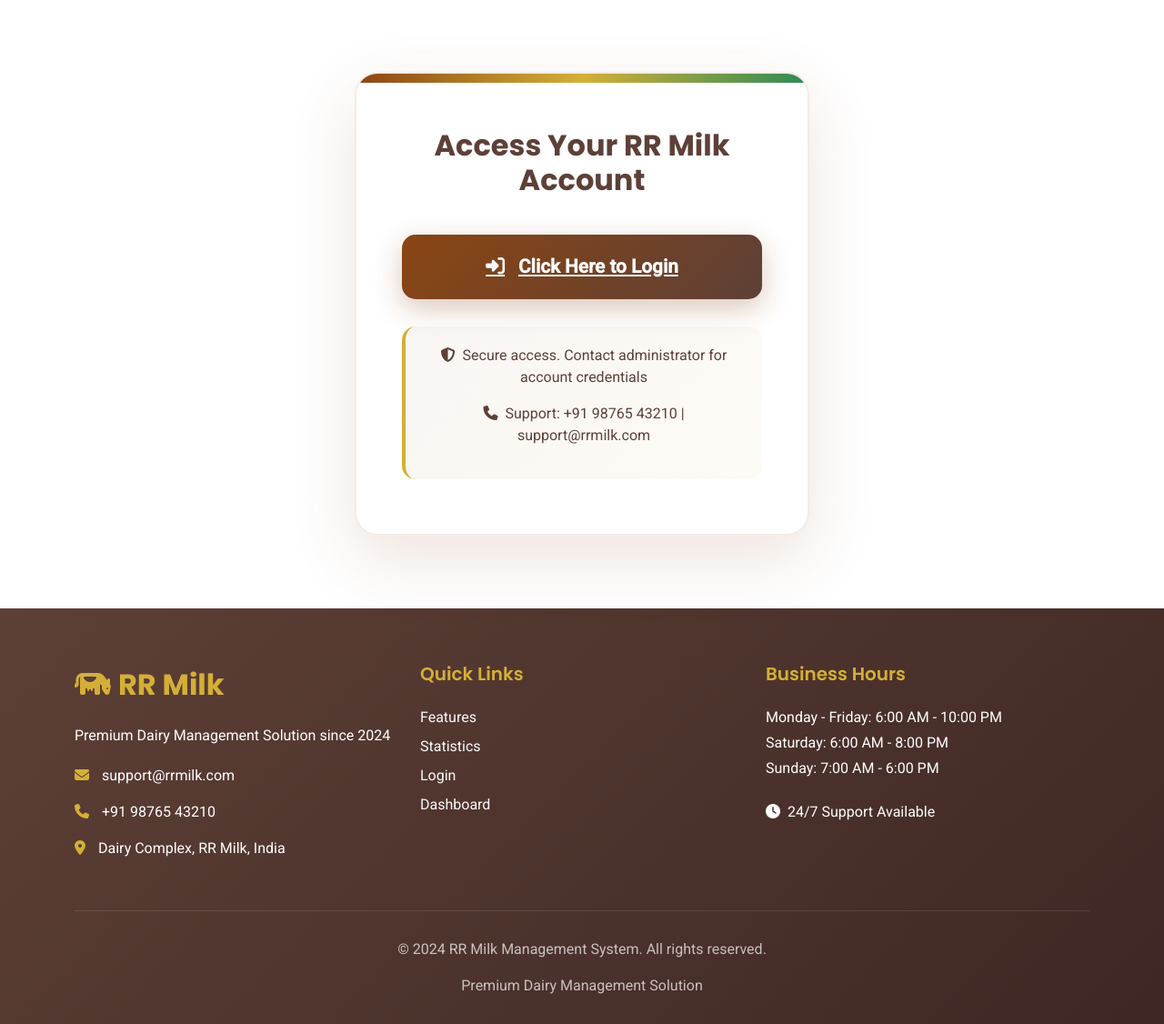
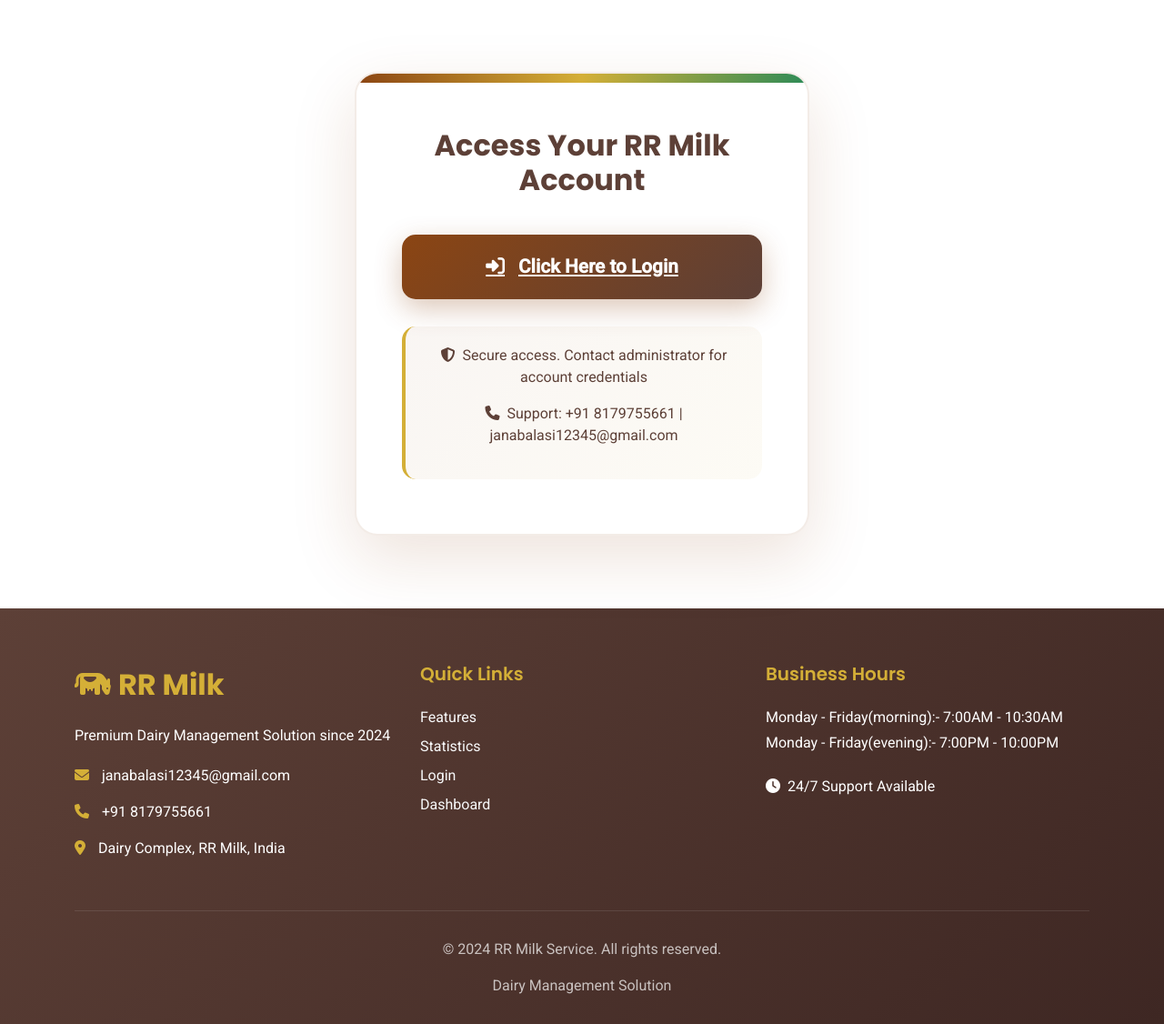
Before and after one commit to kamalakarjana/jkmilkbooth, a Flask app: page / in a window 1280 px wide. Shown: the part 2791-3917 px from the top of the page at 91% size. Run offline with Flask 3, Linux system fonts and the light colour scheme.

Commit message:
commit 5

```diff
--- a/templates/index_public.html
+++ b/templates/index_public.html
@@ -556,11 +556,11 @@
                             <i class="fas fa-cow logo-icon"></i>
                         </div>
                         <h1 class="brand-name">RR Milk</h1>
-                        <p class="brand-tagline">Premium Dairy Management System</p>
+                        <p class="brand-tagline">Dairy Management System</p>
                     </div>
 
                     <p class="lead text-dark mb-4 animate-fade-in delay-1" style="font-size: 1.3rem; line-height: 1.8;">
-                        Streamline your dairy operations with our comprehensive management solution.
+                        Streamline of  dairy operations with our comprehensive management solution.
                         Track collections, sales, suppliers, and payments all in one place with RR Milk's
                         state-of-the-art management system.
                     </p>
@@ -735,7 +735,7 @@
 
                 <div class="admin-note">
                     <p><i class="fas fa-shield-alt me-2"></i>Secure access. Contact administrator for account credentials</p>
-                    <p class="mt-2"><i class="fas fa-phone me-2"></i>Support: +91 98765 43210 | support@rrmilk.com</p>
+                    <p class="mt-2"><i class="fas fa-phone me-2"></i>Support: +91 8179755661 | janabalasi12345@gmail.com</p>
                 </div>
             </div>
         </div>
@@ -752,8 +752,8 @@
                     </div>
                     <p>Premium Dairy Management Solution since 2024</p>
                     <div class="footer-contact">
-                        <p><i class="fas fa-envelope"></i> support@rrmilk.com</p>
-                        <p><i class="fas fa-phone"></i> +91 98765 43210</p>
+                        <p><i class="fas fa-envelope"></i> janabalasi12345@gmail.com</p>
+                        <p><i class="fas fa-phone"></i> +91 8179755661</p>
                         <p><i class="fas fa-map-marker-alt"></i> Dairy Complex, RR Milk, India</p>
                     </div>
                 </div>
@@ -768,16 +768,15 @@
                 </div>
                 <div class="col-md-4">
                     <h5 class="mb-4" style="color: var(--secondary);">Business Hours</h5>
-                    <p class="mb-1">Monday - Friday: 6:00 AM - 10:00 PM</p>
-                    <p class="mb-1">Saturday: 6:00 AM - 8:00 PM</p>
-                    <p class="mb-1">Sunday: 7:00 AM - 6:00 PM</p>
+                    <p class="mb-1">Monday - Friday(morning):- 7:00AM - 10:30AM</p>
+                    <p class="mb-1">Monday - Friday(evening):- 7:00PM - 10:00PM</p>
                     <p class="mt-4"><i class="fas fa-clock me-2"></i>24/7 Support Available</p>
                 </div>
             </div>
 
             <div class="footer-bottom">
-                <p>&copy; 2024 RR Milk Management System. All rights reserved.</p>
-                <p class="mb-0">Premium Dairy Management Solution</p>
+                <p>&copy; 2024 RR Milk Service. All rights reserved.</p>
+                <p class="mb-0">Dairy Management Solution</p>
             </div>
         </div>
     </footer>
```
